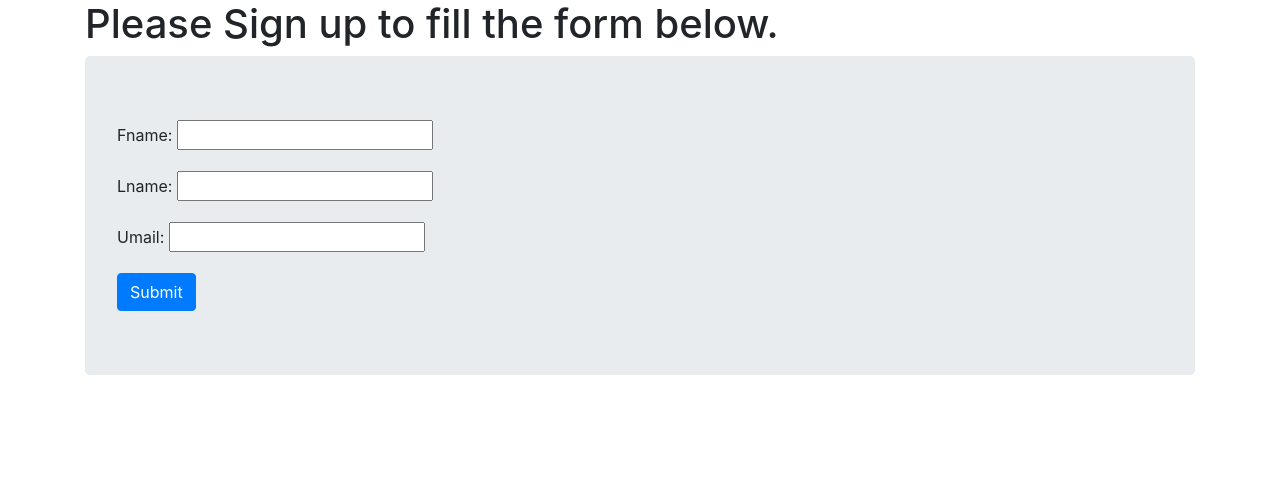
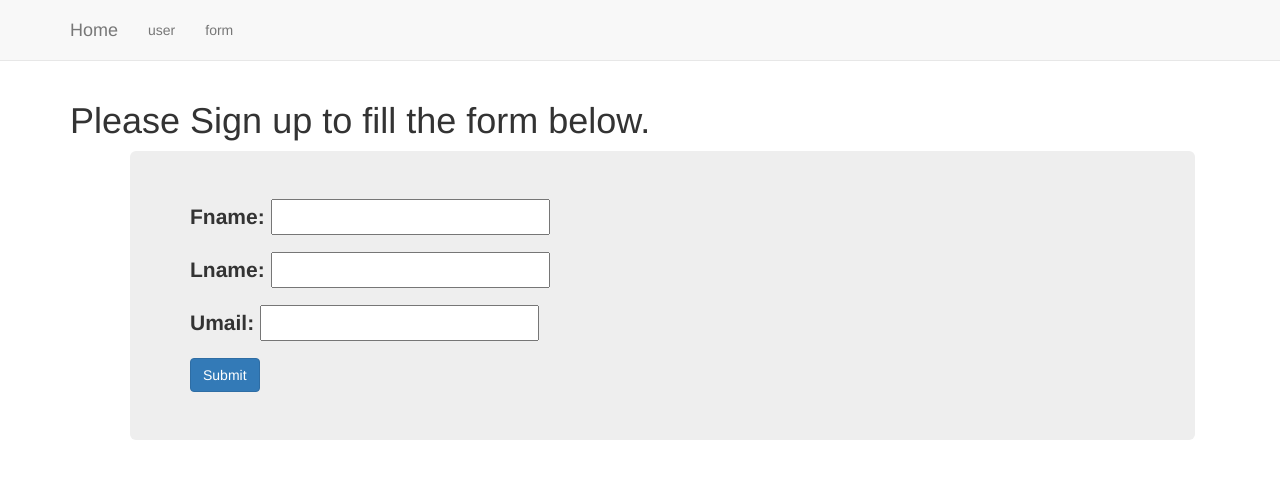
Before and after one commit to WehkawngZahkungShiengkat/DjangoFormAndModels, a Django app: page /form/ in a window 1280 px wide. Shown: the top 479 px of the page. Run offline with Django 3.2, Linux system fonts and the light colour scheme; some libraries are stand-ins or nearby versions.

Commit message:
update 25June

```diff
--- a/L2prac_app/templates/L2prac_app/forms.html
+++ b/L2prac_app/templates/L2prac_app/forms.html
@@ -1,13 +1,6 @@
-
 <!DOCTYPE html>
-<html lang="en" dir="ltr">
-  <head>
-    <meta charset="utf-8">
-    <title>Form</title>
-    <link rel="stylesheet" href="https://stackpath.bootstrapcdn.com/bootstrap/4.5.0/css/bootstrap.min.css" integrity="sha384-9aIt2nRpC12Uk9gS9baDl411NQApFmC26EwAOH8WgZl5MYYxFfc+NcPb1dKGj7Sk" crossorigin="anonymous">
-  </head>
-  <body>
-    <div class="container">
+{% extends "L2prac_app/home.html"%}
+  {% block body_block %}
     <h1>Please Sign up to fill the form below.</h1>
     <div class="jumbotron">
       <form  method="post">
@@ -16,7 +9,4 @@
         <input type="submit" class="btn btn-primary" value="Submit">
       </form>
     </div>
-
-    </div>
-  </body>
-</html>
+  {% endblock %}
--- a/L2prac_app/templates/L2prac_app/home.html
+++ b/L2prac_app/templates/L2prac_app/home.html
@@ -5,22 +5,34 @@
     <meta charset="utf-8">
     <title>Home</title>
     <link rel="stylesheet" href="{% static "L2prac_app/css/main.css"%}">
+    <link rel="stylesheet" href="https://maxcdn.bootstrapcdn.com/bootstrap/3.4.1/css/bootstrap.min.css" crossorigin="anonymous">
   </head>
-  <body class="bg">
-    <div class="">
+  <body>
+    <nav class="navbar navbar-default navbar-static-top">
+      <div class="container">
+        <ul class="nav navbar-nav">
+          <li><a class="navbar-brand" href="{% url 'L2prac_app:home' %}">Home</a></li>
+          <li><a class="navbar-link" href="{% url 'L2prac_app:users' %}">user</a></li>
+          <li><a class="navbar-link" href="{% url 'L2prac_app:formUser' %}">form</a></li>
+        </ul>
+
+      </div>
+    </nav>
+    <div class="container">
+      {% block body_block %}
       <h1>Hello, welcome.</h1>
       <br><br>
       <p>Hello, now welcome to homepage</p>
       <p>{{home}}</p>
       <br>
-      <h2>Use below options to above url link by adding at the end of it.</h2>
+      <h2>Use below options to test.</h2>
       <ol>
-        <li>Go to /form to register user information to test this web-application. <b>DO NOT PUT REAL INFO</b></li>
-        <li>Go to /users to see all the users info.</li>
+        <li>Go to form to register user information to test this web-application. <b>DO NOT PUT REAL INFO</b></li>
+        <li>Go to users to see all the users info.</li>
         <p>Some of the users info are auto-generated user inforamtions made by using faker.</p>
       </ol>
 
-
+      {% endblock %}
     </div>
   </body>
 </html>
--- a/L2prac_app/urls.py
+++ b/L2prac_app/urls.py
@@ -1,6 +1,12 @@
 from django.conf.urls import url
 from L2prac_app import views
 
+#Template tagging
+
+app_name = 'L2prac_app'
+
 urlpatterns = [
-    url(r'^$',views.users,name='users'),
+    url(r'^$',views.home,name='home'),
+    url(r'^users/$',views.users,name='users'),
+    url(r'^form/$',views.formUser,name='formUser'),
 ]
--- a/level2_project/urls.py
+++ b/level2_project/urls.py
@@ -20,6 +20,6 @@ from L2prac_app import views
 urlpatterns = [
     path('',views.home,name='home'),
     path('admin/', admin.site.urls),
-    path('users/',include('L2prac_app.urls')),
+    path('L2prac_app/',include('L2prac_app.urls')),
     path('form/',views.formUser,name='formUser'),
 ]
```
Also changed, not shown: L2prac_app/templates/L2prac_app/users.html (+6 -13 lines). Lines whose indentation alone changed are shown as unchanged.
